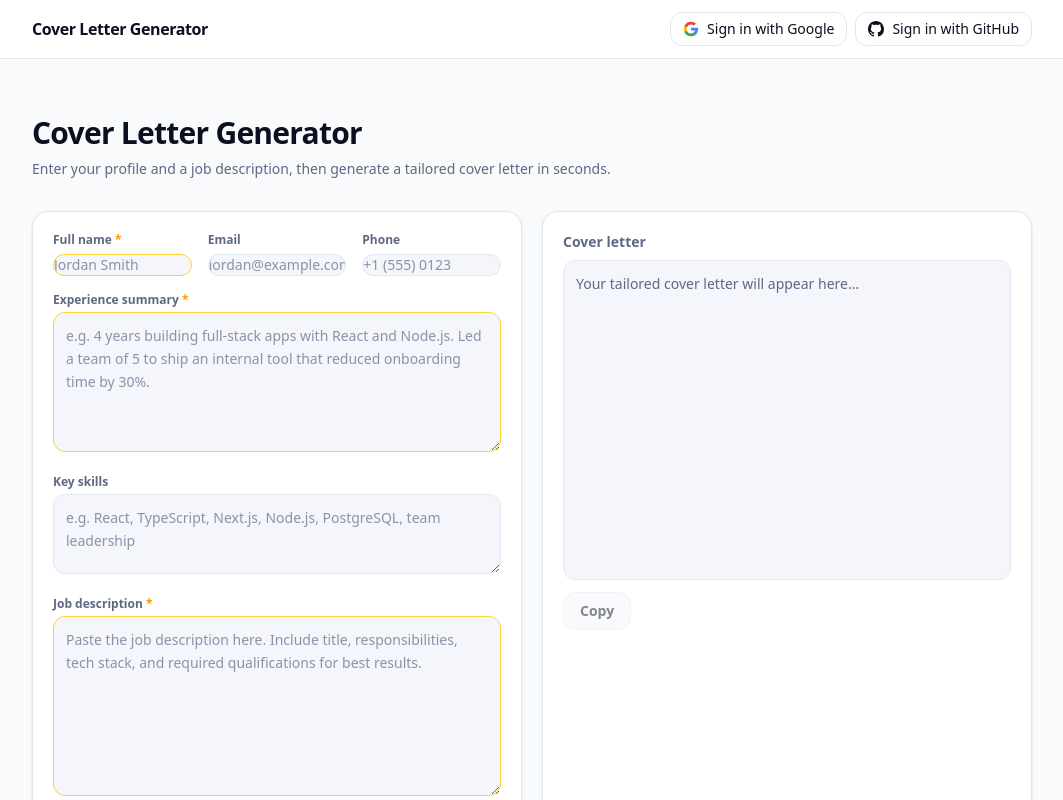
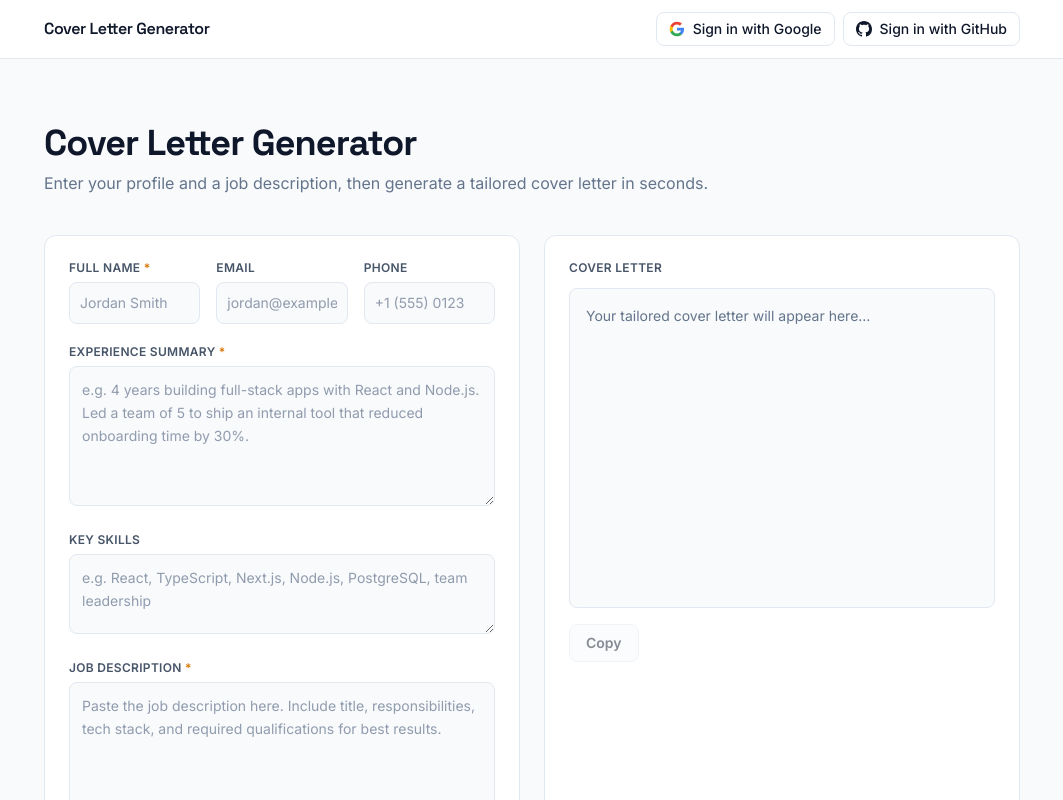
Before and after one commit to aeriech/cover-letter-generator, a Next.js app: page / in a window 1280 px wide. Shown: the top 800 px of the page, without its empty margins (108-1171 px from the left). Built offline with nearby package versions, Linux system fonts and the light colour scheme; no server answers.

Commit message:
feat: enhance UI components with improved styling and accessibility

```diff
--- a/app/CoverLetterPanel.tsx
+++ b/app/CoverLetterPanel.tsx
@@ -166,18 +166,18 @@ export default function CoverLetterPanel() {
   }, [user, form, updateProfile]);
 
   return (
-    <div className="mx-auto max-w-[1040px] px-5 py-10 sm:py-14">
-      <header className="mb-8">
-        <h1 className="text-3xl font-bold tracking-tight text-text">
+    <div className="mx-auto max-w-[1040px] px-5 py-12 sm:px-8 sm:py-16 animate-fade-in">
+      <header className="mb-10">
+        <h1 className="font-display text-3xl font-bold tracking-tight text-text sm:text-4xl">
           Cover Letter Generator
         </h1>
-        <p className="mt-2 text-sm text-muted">
+        <p className="mt-2 text-sm text-muted sm:text-base">
           Enter your profile and a job description, then generate a tailored
           cover letter in seconds.
         </p>
       </header>
 
-      <div className="grid grid-cols-1 gap-5 lg:grid-cols-2">
+      <div className="grid grid-cols-1 gap-6 lg:grid-cols-2">
         <InputPanel
           form={form}
           onChange={handleChange}
--- a/app/components/AuthButtons.tsx
+++ b/app/components/AuthButtons.tsx
@@ -12,7 +12,7 @@ export default function AuthButtons() {
     <div className="flex items-center gap-2">
       <button
         onClick={() => signIn("google")}
-        className="flex items-center gap-2 rounded-xl border border-border bg-panel px-3 py-1.5 text-sm font-medium text-text transition-all hover:bg-panel-2"
+        className="flex items-center gap-2 rounded-lg border border-border bg-panel px-3 py-1.5 text-sm font-medium text-text transition-all duration-200 ease-out hover:bg-panel-2 hover:border-border-strong"
       >
         <svg className="h-4 w-4" viewBox="0 0 24 24" fill="none">
           <path
@@ -36,7 +36,7 @@ export default function AuthButtons() {
       </button>
       <button
         onClick={() => signIn("github")}
-        className="flex items-center gap-2 rounded-xl border border-border bg-panel px-3 py-1.5 text-sm font-medium text-text transition-all hover:bg-panel-2"
+        className="flex items-center gap-2 rounded-lg border border-border bg-panel px-3 py-1.5 text-sm font-medium text-text transition-all duration-200 ease-out hover:bg-panel-2 hover:border-border-strong"
       >
         <svg className="h-4 w-4" viewBox="0 0 24 24" fill="currentColor">
           <path d="M12 0C5.37 0 0 5.37 0 12c0 5.31 3.435 9.795 8.205 11.385.6.105.825-.255.825-.57 0-.285-.015-1.23-.015-2.235-3.015.555-3.795-.735-4.035-1.41-.135-.345-.72-1.41-1.23-1.695-.42-.225-1.02-.78-.015-.795.945-.015 1.62.87 1.845 1.23 1.08 1.815 2.805 1.305 3.495.99.105-.78.42-1.305.765-1.605-2.67-.3-5.46-1.335-5.46-5.925 0-1.305.465-2.385 1.23-3.225-.12-.3-.54-1.53.12-3.18 0 0 1.005-.315 3.3 1.23.96-.27 1.98-.405 3-.405s2.04.135 3 .405c2.295-1.56 3.3-1.23 3.3-1.23.66 1.65.24 2.88.12 3.18.765.84 1.23 1.905 1.23 3.225 0 4.605-2.805 5.625-5.475 5.925.435.375.81 1.095.81 2.22 0 1.605-.015 2.895-.015 3.3 0 .315.225.69.825.57A12.02 12.02 0 0024 12c0-6.63-5.37-12-12-12z" />
--- a/app/components/Header.tsx
+++ b/app/components/Header.tsx
@@ -9,8 +9,8 @@ export default function Header() {
 
   return (
     <header className="border-b border-border bg-panel">
-      <div className="mx-auto flex max-w-[1040px] items-center justify-between px-5 py-3">
-        <span className="text-base font-bold tracking-tight text-text">
+      <div className="mx-auto flex max-w-[1040px] items-center justify-between px-5 py-3 sm:px-8">
+        <span className="text-base font-semibold tracking-tight text-text font-display">
           Cover Letter Generator
         </span>
         {!loading && (user ? <UserMenu /> : <AuthButtons />)}
--- a/app/components/InputPanel.tsx
+++ b/app/components/InputPanel.tsx
@@ -48,25 +48,27 @@ export default function InputPanel({
   if (!hasJobDesc) missingFields.push("Job description");
 
   const fieldBase =
-    "w-full rounded-xl border bg-panel-2 text-sm text-text outline-none transition-all placeholder:text-muted/70 disabled:opacity-60";
+    "w-full rounded-lg border border-border bg-panel-2 text-sm text-text outline-none transition-all duration-200 placeholder:text-muted/70 disabled:opacity-60";
 
   const fieldFilled =
-    "border-border focus:border-accent focus:ring-2 focus:ring-accent/30";
+    "border-border focus:border-accent focus:ring-2 focus:ring-accent/20 focus:shadow-[0_0_0_4px_rgba(79,70,229,0.08)]";
   const fieldEmpty =
-    "border-amber-300 focus:border-amber-400 focus:ring-2 focus:ring-amber-300/40";
+    "border-amber-400 focus:border-amber-500 focus:ring-amber-200/40";
+  const fieldFilledNoRing =
+    "border-border";
 
   const reqClass = (filled: boolean) =>
     `${fieldBase} ${filled ? fieldFilled : fieldEmpty}`;
 
   return (
-    <div className="rounded-2xl border border-border bg-panel p-5 shadow-sm transition-colors">
+    <div className="rounded-xl border border-border bg-panel p-5 sm:p-6">
       <div className="grid grid-cols-1 gap-4 md:grid-cols-3">
-        <div className="space-y-1">
+        <div className="space-y-1.5">
           <label
-            className="block text-xs font-semibold text-muted"
+            className="block text-xs font-semibold text-text-secondary tracking-wide uppercase"
             htmlFor="fullName"
           >
-            Full name <span className="text-amber-500">*</span>
+            Full name <span className="text-warning">*</span>
           </label>
           <input
             id="fullName"
@@ -74,13 +76,13 @@ export default function InputPanel({
             value={form.fullName}
             disabled={disabled}
             onChange={(e) => onChange("fullName", e.target.value)}
-            className={reqClass(hasName)}
+            className={`${reqClass(hasName)} p-2.5`}
             placeholder="Jordan Smith"
           />
         </div>
-        <div className="space-y-1">
+        <div className="space-y-1.5">
           <label
-            className="block text-xs font-semibold text-muted"
+            className="block text-xs font-semibold text-text-secondary tracking-wide uppercase"
             htmlFor="email"
           >
             Email
@@ -91,13 +93,13 @@ export default function InputPanel({
             value={form.email}
             disabled={disabled}
             onChange={(e) => onChange("email", e.target.value)}
-            className={`${fieldBase} ${fieldFilled}`}
+            className={`${fieldBase} ${fieldFilled} p-2.5`}
             placeholder="jordan@example.com"
           />
         </div>
-        <div className="space-y-1">
+        <div className="space-y-1.5">
           <label
-            className="block text-xs font-semibold text-muted"
+            className="block text-xs font-semibold text-text-secondary tracking-wide uppercase"
             htmlFor="phone"
           >
             Phone
@@ -108,18 +110,18 @@ export default function InputPanel({
             value={form.phone}
             disabled={disabled}
             onChange={(e) => onChange("phone", e.target.value)}
-            className={`${fieldBase} ${fieldFilled}`}
+            className={`${fieldBase} ${fieldFilled} p-2.5`}
             placeholder="+1 (555) 0123"
           />
         </div>
       </div>
 
-      <div className="mt-4 space-y-1">
+      <div className="mt-5 space-y-1.5">
         <label
-          className="block text-xs font-semibold text-muted"
+          className="block text-xs font-semibold text-text-secondary tracking-wide uppercase"
           htmlFor="experienceSummary"
         >
-          Experience summary <span className="text-amber-500">*</span>
+          Experience summary <span className="text-warning">*</span>
         </label>
         <textarea
           id="experienceSummary"
@@ -131,9 +133,9 @@ export default function InputPanel({
         />
       </div>
 
-      <div className="mt-4 space-y-1">
+      <div className="mt-5 space-y-1.5">
         <label
-          className="block text-xs font-semibold text-muted"
+          className="block text-xs font-semibold text-text-secondary tracking-wide uppercase"
           htmlFor="keySkills"
         >
           Key skills
@@ -143,17 +145,17 @@ export default function InputPanel({
           value={form.keySkills}
           disabled={disabled}
           onChange={(e) => onChange("keySkills", e.target.value)}
-          className="w-full min-h-[80px] resize-y rounded-xl border border-border bg-panel-2 p-3 text-sm text-text leading-relaxed outline-none transition-all placeholder:text-muted/70 focus:border-accent focus:ring-2 focus:ring-accent/30 disabled:opacity-60"
+          className={`${fieldBase} ${fieldFilled} min-h-[80px] resize-y p-3 leading-relaxed`}
           placeholder="e.g. React, TypeScript, Next.js, Node.js, PostgreSQL, team leadership"
         />
       </div>
 
-      <div className="mt-4 space-y-1">
+      <div className="mt-5 space-y-1.5">
         <label
-          className="block text-xs font-semibold text-muted"
+          className="block text-xs font-semibold text-text-secondary tracking-wide uppercase"
           htmlFor="jobDescription"
         >
-          Job description <span className="text-amber-500">*</span>
+          Job description <span className="text-warning">*</span>
         </label>
         <textarea
           id="jobDescription"
@@ -165,7 +167,7 @@ export default function InputPanel({
         />
       </div>
 
-      <div className="mt-5 space-y-5">
+      <div className="mt-6 space-y-5">
         <ToneSlider
           label="Formality"
           value={form.formality}
@@ -186,18 +188,18 @@ export default function InputPanel({
         />
       </div>
 
-      <div className="mt-5 flex flex-wrap items-center gap-3">
+      <div className="mt-6 flex flex-wrap items-center gap-3">
         <button
           onClick={onSubmit}
           disabled={!canSubmit}
-          className="w-full rounded-xl border border-accent/30 bg-accent px-4 py-2.5 text-sm font-semibold text-white transition-all hover:brightness-110 active:scale-[0.98] disabled:cursor-not-allowed disabled:border-border disabled:bg-panel-2 disabled:text-muted disabled:hover:brightness-100 sm:w-auto"
+          className="w-full rounded-lg border border-accent/30 bg-accent px-5 py-2.5 text-sm font-semibold text-white transition-all duration-200 ease-out hover:bg-accent-hover hover:-translate-y-0.5 hover:shadow-[0_4px_12px_rgba(79,70,229,0.25)] active:translate-y-0 active:shadow-none disabled:cursor-not-allowed disabled:border-border disabled:bg-panel-2 disabled:text-muted disabled:hover:translate-y-0 disabled:hover:shadow-none sm:w-auto"
         >
           Generate cover letter
         </button>
         {streaming && (
           <button
             onClick={onStop}
-            className="w-full rounded-xl border border-danger/40 bg-danger/10 px-4 py-2.5 text-sm font-semibold text-danger transition-all hover:bg-danger/20 active:scale-[0.98] sm:w-auto"
+            className="w-full rounded-lg border border-danger/30 bg-danger-bg px-5 py-2.5 text-sm font-semibold text-danger transition-all duration-200 ease-out hover:bg-danger/10 active:scale-[0.98] sm:w-auto"
           >
             Stop
           </button>
@@ -206,7 +208,7 @@ export default function InputPanel({
           <button
             onClick={onSaveProfile}
             disabled={saveStatus === "saving"}
-            className="rounded-xl border border-border bg-panel-2 px-4 py-2.5 text-sm font-medium text-text transition-all hover:bg-panel-3 active:scale-[0.98] disabled:opacity-60"
+            className="rounded-lg border border-border bg-panel-2 px-5 py-2.5 text-sm font-medium text-text transition-all duration-200 ease-out hover:bg-panel-3 hover:border-border-strong active:scale-[0.98] disabled:opacity-60"
           >
             {saveStatus === "saving"
               ? "Saving…"
@@ -218,7 +220,7 @@ export default function InputPanel({
           </button>
         )}
         {!canSubmit && !streaming && missingFields.length > 0 && (
-          <p className="w-full text-xs font-medium text-amber-600 text-center sm:text-left">
+          <p className="w-full text-xs font-medium text-warning text-center sm:text-left">
             Fill in {missingFields.join(", ")} to enable generation.
           </p>
         )}
--- a/app/components/OutputPanel.tsx
+++ b/app/components/OutputPanel.tsx
@@ -18,17 +18,19 @@ export default function OutputPanel({
   onCopy,
 }: OutputPanelProps) {
   return (
-    <div className="rounded-2xl border border-border bg-panel p-5 shadow-sm transition-colors">
-      <div className="flex items-center justify-between mb-2">
-        <span className="text-sm font-semibold text-muted">Cover letter</span>
+    <div className="rounded-xl border border-border bg-panel p-5 sm:p-6">
+      <div className="flex items-center justify-between mb-3">
+        <span className="text-xs font-semibold text-text-secondary tracking-wide uppercase">
+          Cover letter
+        </span>
         {output && !streaming && (
-          <span className="text-[11px] text-muted">
+          <span className="text-[11px] text-muted font-medium">
             {output.length} characters
           </span>
         )}
       </div>
 
-      <div className="min-h-[320px] rounded-xl border border-border bg-panel-2 p-3 text-sm text-text leading-relaxed transition-all">
+      <div className="min-h-[320px] rounded-lg border border-border bg-panel-2 p-3 sm:p-4 text-sm text-text leading-relaxed transition-all">
         {output ? (
           <span>
             {output}
@@ -43,23 +45,23 @@ export default function OutputPanel({
         )}
       </div>
 
-      <div className="mt-3 flex items-center gap-2">
+      <div className="mt-4 flex items-center gap-2">
         <button
           onClick={onCopy}
           disabled={!output || streaming}
-          className="rounded-xl border border-border bg-panel-2 px-4 py-2 text-sm font-semibold text-text transition-all hover:border-accent hover:text-accent active:scale-[0.98] disabled:cursor-not-allowed disabled:opacity-50 disabled:hover:border-border disabled:hover:text-text"
+          className="rounded-lg border border-border bg-panel-2 px-4 py-2 text-sm font-semibold text-text transition-all duration-200 ease-out hover:border-accent hover:text-accent active:scale-[0.98] disabled:cursor-not-allowed disabled:opacity-50 disabled:hover:border-border disabled:hover:text-text"
         >
           {copied ? "Copied!" : "Copy"}
         </button>
       </div>
 
       {status && !error && (
-        <div className="mt-3 rounded-xl border border-accent/40 bg-info-bg p-2.5 text-sm text-accent">
+        <div className="mt-3 rounded-lg border border-accent/40 bg-accent-subtle p-2.5 text-sm text-accent">
           {status}
         </div>
       )}
       {error && (
-        <div className="mt-3 rounded-xl border border-danger/40 bg-danger-bg p-2.5 text-sm text-danger">
+        <div className="mt-3 rounded-lg border border-danger/40 bg-danger-bg p-2.5 text-sm text-danger">
           {error}
         </div>
       )}
--- a/app/components/ToneSlider.tsx
+++ b/app/components/ToneSlider.tsx
@@ -29,7 +29,9 @@ export default function ToneSlider({
   return (
     <div className="space-y-2">
       <div className="flex items-center justify-between">
-        <span className="text-sm font-semibold text-muted">{label}</span>
+        <span className="text-xs font-semibold text-text-secondary tracking-wide uppercase">
+          {label}
+        </span>
         <span className="rounded-md border border-border bg-panel-2 px-2 py-0.5 text-xs font-mono text-text tabular-nums min-w-[34px] text-center">
           {value}
         </span>
--- a/app/globals.css
+++ b/app/globals.css
@@ -1,25 +1,46 @@
 @import "tailwindcss";
 
 @theme {
-  --color-text: #0b1020;
-  --color-muted: #5e6882;
-  --color-accent: #6366f1;
-  --color-accent-hover: #4f51e6;
+  --color-text: #0f172a;
+  --color-text-secondary: #475569;
+  --color-muted: #64748b;
+  --color-accent: #4f46e5;
+  --color-accent-hover: #4338ca;
+  --color-accent-subtle: #eef2ff;
   --color-panel: #ffffff;
-  --color-panel-2: #f4f6fb;
+  --color-panel-2: #f8fafc;
+  --color-panel-3: #f1f5f9;
   --color-border: #e2e8f0;
-  --color-info-bg: #eef2ff;
-  --color-danger: #ef4444;
+  --color-border-strong: #cbd5e1;
+  --color-danger: #dc2626;
   --color-danger-bg: #fef2f2;
+  --color-success: #059669;
+  --color-success-bg: #ecfdf5;
+  --color-warning: #d97706;
+  --color-warning-bg: #fffbeb;
+  --font-display: "Space Grotesk", sans-serif;
+  --font-body: "Inter", sans-serif;
   --animate-caret: caret 1s steps(1) infinite;
+  --animate-fade-in: fadeIn 300ms ease-out;
   @keyframes caret {
     0%, 100% { opacity: 1; }
     50% { opacity: 0; }
+  }
+  @keyframes fadeIn {
+    from { opacity: 0; transform: translateY(4px); }
+    to { opacity: 1; transform: translateY(0); }
   }
 }
 
 body {
   background-color: #f8fafc;
-  color: #0b1020;
-  font-family: ui-sans-serif, system-ui, -apple-system, BlinkMacSystemFont, "Segoe UI", Roboto, "Helvetica Neue", Arial, sans-serif;
+  color: #0f172a;
+  font-family: var(--font-body);
+  -webkit-font-smoothing: antialiased;
+  -moz-osx-font-smoothing: grayscale;
 }
+
+::selection {
+  background-color: rgba(79, 70, 229, 0.15);
+  color: #0f172a;
+}
--- a/app/layout.tsx
+++ b/app/layout.tsx
@@ -15,7 +15,15 @@ export default function RootLayout({
 }) {
   return (
     <html lang="en">
-      <body className="min-h-screen bg-slate-50 antialiased">
+      <head>
+        <link rel="preconnect" href="https://fonts.googleapis.com" />
+        <link rel="preconnect" href="https://fonts.gstatic.com" crossOrigin="anonymous" />
+        <link
+          href="https://fonts.googleapis.com/css2?family=Inter:wght@400;500;600&family=Space+Grotesk:wght@400;500;600;700&display=swap"
+          rel="stylesheet"
+        />
+      </head>
+      <body className="min-h-screen bg-panel-2 font-body text-text antialiased">
         <AuthWrapper>{children}</AuthWrapper>
       </body>
     </html>
```
Also changed, not shown: app/components/UserMenu.tsx (+4 -4 lines).
